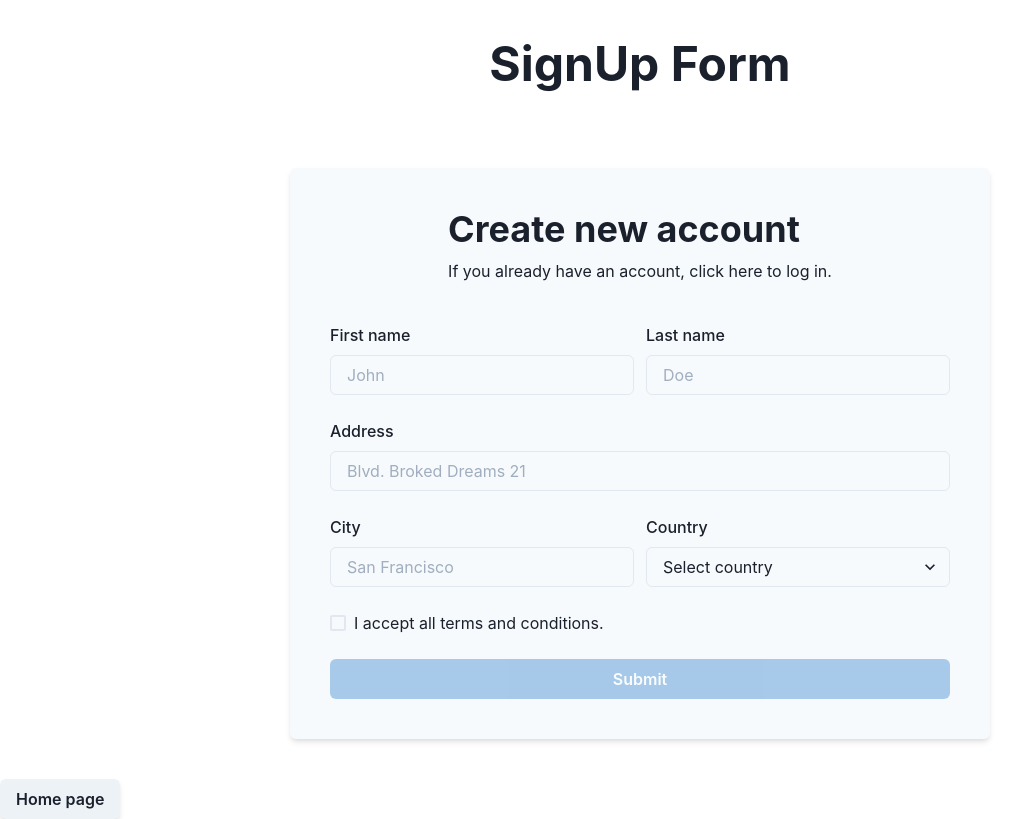
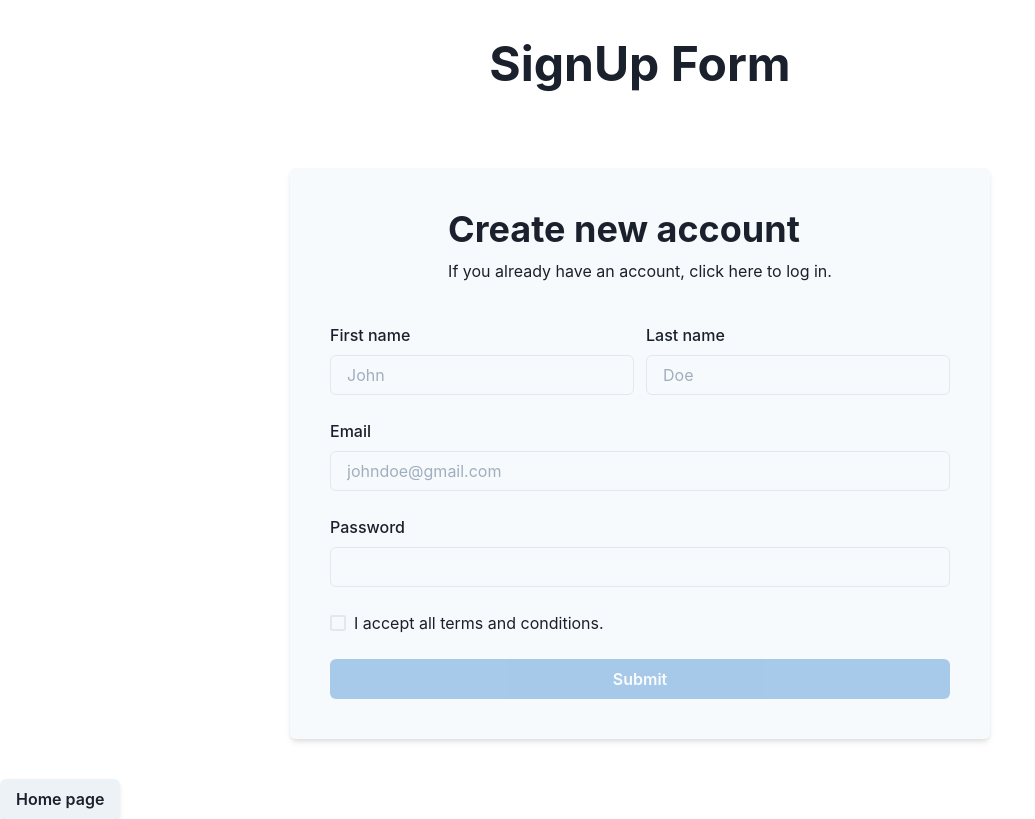
Before and after one commit to PatrykBuniX/next-formik-chakra-demo, a Next.js app: page /sign-up in a window 1280 px wide. Shown: the whole page, without its empty margins (0-1035 px from the left). Built offline with nearby package versions, Linux system fonts and the light colour scheme.

Commit message:
Add email and password field to sign up form, remove city and country and create TextField and CheckboxField componetns.

```diff
--- /dev/null
+++ b/components/form-fields/CheckboxField.tsx
@@ -0,0 +1,23 @@
+import { Field } from "formik";
+import type { FieldProps } from "formik";
+import { FormControl, FormErrorMessage, Checkbox } from "@chakra-ui/react";
+
+type CheckboxFieldProps = {
+  name: string;
+  labelText: string;
+};
+
+export const CheckboxField = ({ name, labelText }: CheckboxFieldProps) => {
+  return (
+    <Field type="checkbox" name={name}>
+      {({ field, form }: FieldProps) => (
+        <FormControl isInvalid={!!form.touched[name] && !!form.errors[name]}>
+          <Checkbox defaultChecked={field.checked} {...field} id={name}>
+            {labelText}
+          </Checkbox>
+          <FormErrorMessage>{form.errors[name]}</FormErrorMessage>
+        </FormControl>
+      )}
+    </Field>
+  );
+};
--- /dev/null
+++ b/components/form-fields/TextField.tsx
@@ -0,0 +1,26 @@
+import { Field } from "formik";
+import type { FieldProps } from "formik";
+import { FormControl, FormLabel, Input, FormErrorMessage } from "@chakra-ui/react";
+
+import type { SignUpFormValues } from "../../types";
+
+type TextFieldProps = {
+  name: keyof SignUpFormValues;
+  labelText: string;
+  placeholder?: string;
+  type?: string;
+};
+
+export const TextField = ({ name, labelText, placeholder, type }: TextFieldProps) => {
+  return (
+    <Field type={type} name={name}>
+      {({ field, form }: FieldProps) => (
+        <FormControl isInvalid={!!form.touched[name] && !!form.errors[name]}>
+          <FormLabel htmlFor={name}>{labelText}</FormLabel>
+          <Input {...field} type={type} id={name} placeholder={placeholder} />
+          <FormErrorMessage>{form.errors[name]}</FormErrorMessage>
+        </FormControl>
+      )}
+    </Field>
+  );
+};
--- a/components/forms/SignUpForm.tsx
+++ b/components/forms/SignUpForm.tsx
@@ -1,42 +1,25 @@
-import { Formik, Form, Field, FieldProps, FormikValues, FormikErrors } from "formik";
-import {
-  FormControl,
-  FormLabel,
-  Input,
-  FormErrorMessage,
-  Button,
-  SimpleGrid,
-  GridItem,
-  Select,
-  Checkbox,
-} from "@chakra-ui/react";
+import { Formik, Form, FormikValues, FormikErrors } from "formik";
+import { Button, SimpleGrid, GridItem } from "@chakra-ui/react";
 
-type FormValues = {
-  name: string;
-  lastName: string;
-  address: string;
-  city: string;
-  country: string;
-  termsAndConditions: boolean;
-};
+import { TextField } from "../form-fields/TextField";
+import { CheckboxField } from "../form-fields/CheckboxField";
+
+import type { SignUpFormValues } from "../../types";
 
 export const SignUpForm = () => {
   function validateForm(values: FormikValues) {
-    const errors: FormikErrors<FormValues> = {};
+    const errors: FormikErrors<SignUpFormValues> = {};
     if (!values.name) {
-      errors.name = "This field is required";
+      errors.name = "First name is required";
     }
     if (!values.lastName) {
-      errors.lastName = "This field is required";
+      errors.lastName = "Last name is required";
     }
-    if (!values.address) {
-      errors.address = "This field is required";
+    if (!values.email) {
+      errors.email = "Email is required";
     }
-    if (!values.city) {
-      errors.city = "This field is required";
-    }
-    if (!values.country) {
-      errors.country = "This field is required";
+    if (!values.password) {
+      errors.password = "Password is required";
     }
     if (!values.termsAndConditions) {
       errors.termsAndConditions =
@@ -50,9 +33,8 @@ export const SignUpForm = () => {
       initialValues={{
         name: "",
         lastName: "",
-        address: "",
-        city: "",
-        country: "",
+        email: "",
+        password: "",
         termsAndConditions: false,
       }}
       onSubmit={(values, actions) => {
@@ -66,80 +48,22 @@ export const SignUpForm = () => {
         <Form style={{ width: "100%", display: "flex", justifyContent: "center" }}>
           <SimpleGrid columns={2} columnGap={3} rowGap={6} w="full">
             <GridItem colSpan={1}>
-              <Field name="name">
-                {({ field, form }: FieldProps) => (
-                  <FormControl isInvalid={!!form.touched.name && !!form.errors.name}>
-                    <FormLabel htmlFor="name">First name</FormLabel>
-                    <Input {...field} id="name" placeholder="John" />
-                    <FormErrorMessage>{form.errors.name}</FormErrorMessage>
-                  </FormControl>
-                )}
-              </Field>
+              <TextField name="name" labelText="First name" placeholder="John" />
             </GridItem>
             <GridItem colSpan={1}>
-              <Field name="lastName">
-                {({ field, form }: FieldProps) => (
-                  <FormControl isInvalid={!!form.touched.lastName && !!form.errors.lastName}>
-                    <FormLabel htmlFor="lastName">Last name</FormLabel>
-                    <Input {...field} id="lastName" placeholder="Doe" />
-                    <FormErrorMessage>{form.errors.lastName}</FormErrorMessage>
-                  </FormControl>
-                )}
-              </Field>
+              <TextField name="lastName" labelText="Last name" placeholder="Doe" />
             </GridItem>
             <GridItem colSpan={2}>
-              <Field name="address">
-                {({ field, form }: FieldProps) => (
-                  <FormControl isInvalid={!!form.touched.address && !!form.errors.address}>
-                    <FormLabel htmlFor="address">Address</FormLabel>
-                    <Input {...field} id="address" placeholder="Blvd. Broked Dreams 21" />
-                    <FormErrorMessage>{form.errors.address}</FormErrorMessage>
-                  </FormControl>
-                )}
-              </Field>
-            </GridItem>
-            <GridItem colSpan={1}>
-              <Field name="city">
-                {({ field, form }: FieldProps) => (
-                  <FormControl isInvalid={!!form.touched.city && !!form.errors.city}>
-                    <FormLabel htmlFor="city">City</FormLabel>
-                    <Input {...field} id="city" placeholder="San Francisco" />
-                    <FormErrorMessage>{form.errors.city}</FormErrorMessage>
-                  </FormControl>
-                )}
-              </Field>
-            </GridItem>
-            <GridItem colSpan={1}>
-              <Field name="country">
-                {({ field, form }: FieldProps) => (
-                  <FormControl isInvalid={!!form.touched.country && !!form.errors.country}>
-                    <FormLabel htmlFor="country">Country</FormLabel>
-                    <Select {...field} id="country" placeholder="Select country">
-                      <option value="usa">United States of America</option>
-                      <option value="uae">United Arab Emirates</option>
-                      <option value="nmk">North Macedonia</option>
-                      <option value="de">Germany</option>
-                    </Select>
-                    <FormErrorMessage>{form.errors.country}</FormErrorMessage>
-                  </FormControl>
-                )}
-              </Field>
+              <TextField name="email" labelText="Email" placeholder="johndoe@gmail.com" />
             </GridItem>
             <GridItem colSpan={2}>
-              <Field type="checkbox" name="termsAndConditions">
-                {({ field, form }: FieldProps) => (
-                  <FormControl
-                    isInvalid={
-                      !!form.touched.termsAndConditions && !!form.errors.termsAndConditions
-                    }
-                  >
-                    <Checkbox defaultChecked={field.checked} {...field} id="country">
-                      I accept all terms and conditions.
-                    </Checkbox>
-                    <FormErrorMessage>{form.errors.termsAndConditions}</FormErrorMessage>
-                  </FormControl>
-                )}
-              </Field>
+              <TextField type="password" name="password" labelText="Password" />
+            </GridItem>
+            <GridItem colSpan={2}>
+              <CheckboxField
+                name="termsAndConditions"
+                labelText="I accept all terms and conditions."
+              />
             </GridItem>
             <GridItem colSpan={2}>
               <Button
--- /dev/null
+++ b/types.ts
@@ -0,0 +1,7 @@
+export type SignUpFormValues = {
+  name: string;
+  lastName: string;
+  email: string;
+  password: string;
+  termsAndConditions: boolean;
+};
```
